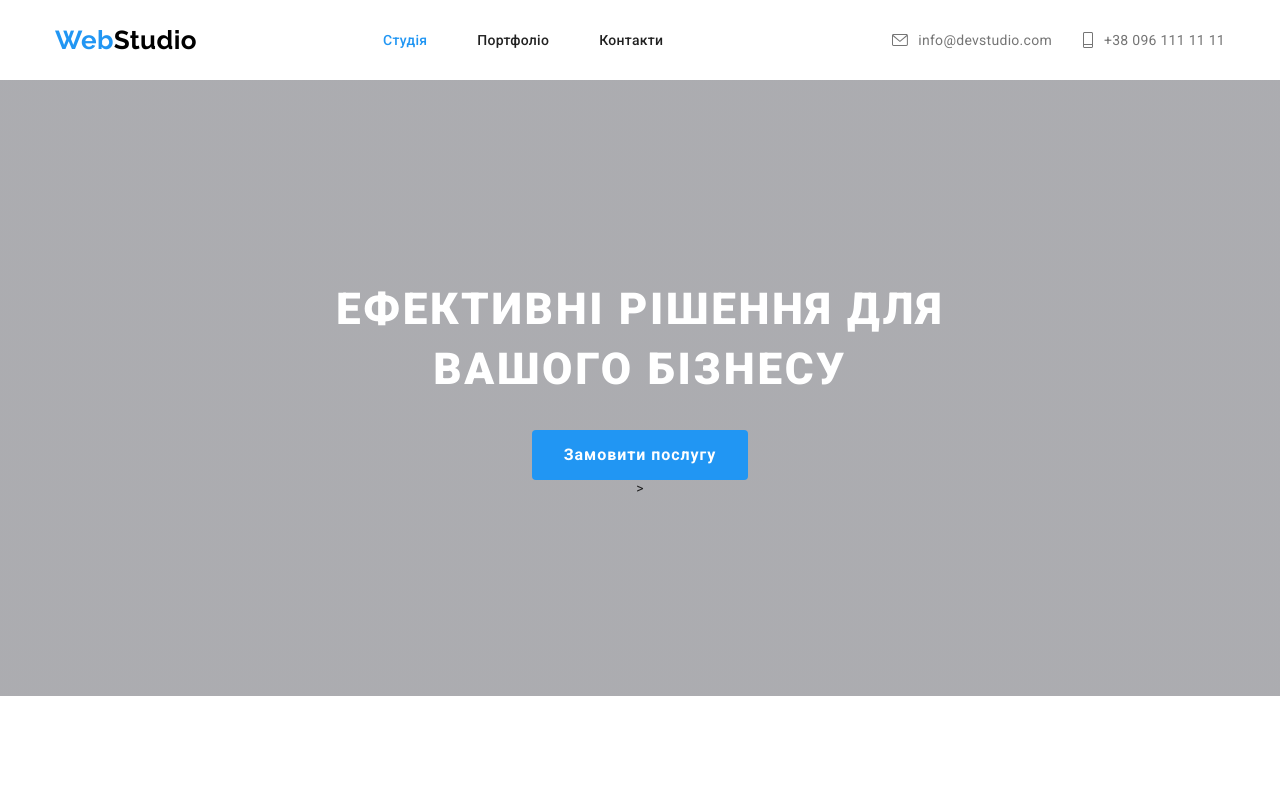
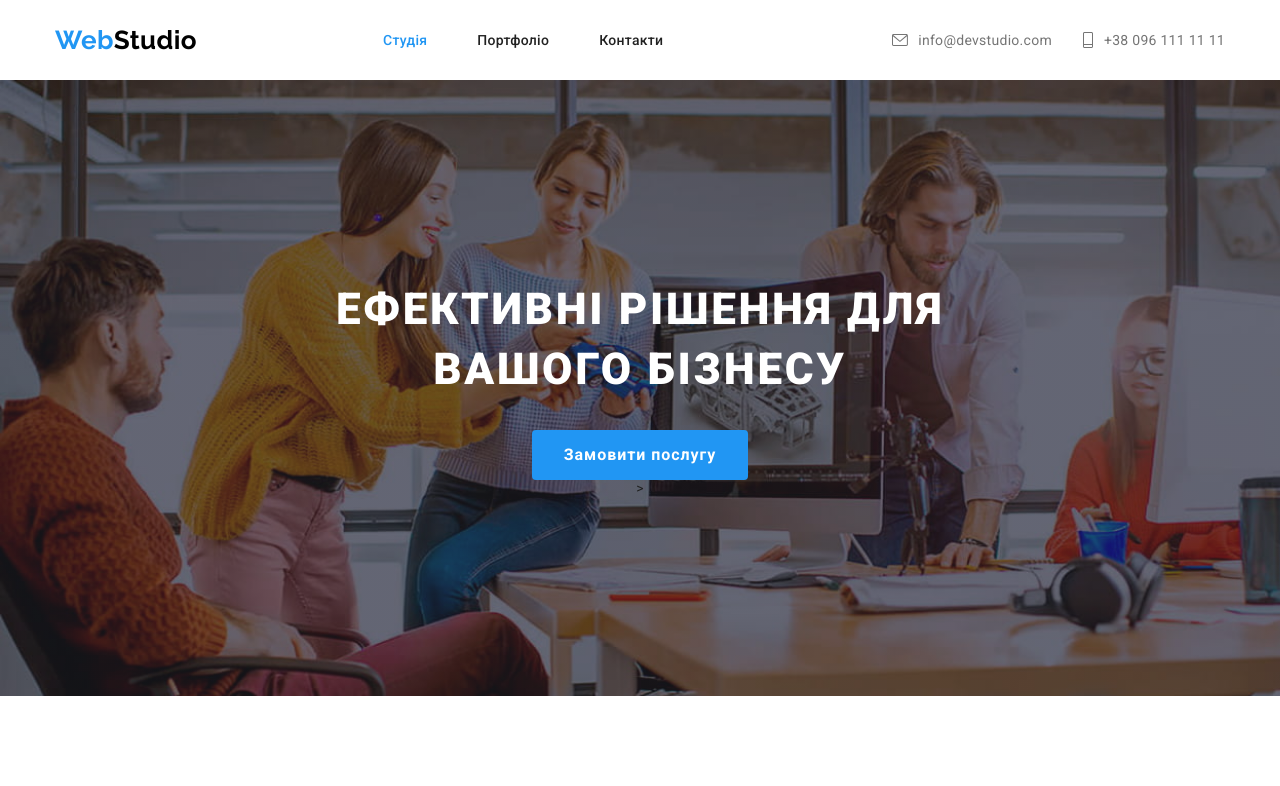
Before and after one commit to peckeby/goit-markup-hw-04, a plain HTML site: page index.html in a window 1280 px wide. Shown: the top 786 px of the page. Drawn offline with nearby package versions, Linux system fonts and the light colour scheme; files whose address does not match are found by name.

Commit message:
Fix background with right path

```diff
--- a/css/styles.css
+++ b/css/styles.css
@@ -207,7 +207,7 @@ header {
   padding-left: auto;
   background-image:
     linear-gradient(to bottom, rgba(47, 48, 58, 0.4), rgba(47, 48, 58, 0.4)),
-    url('./goit-markup-hw-04/images/main-bkg.jpg');
+    url('../images/main-bkg.jpg');
   background-size: cover;
   background-repeat: no-repeat;
 }
```
